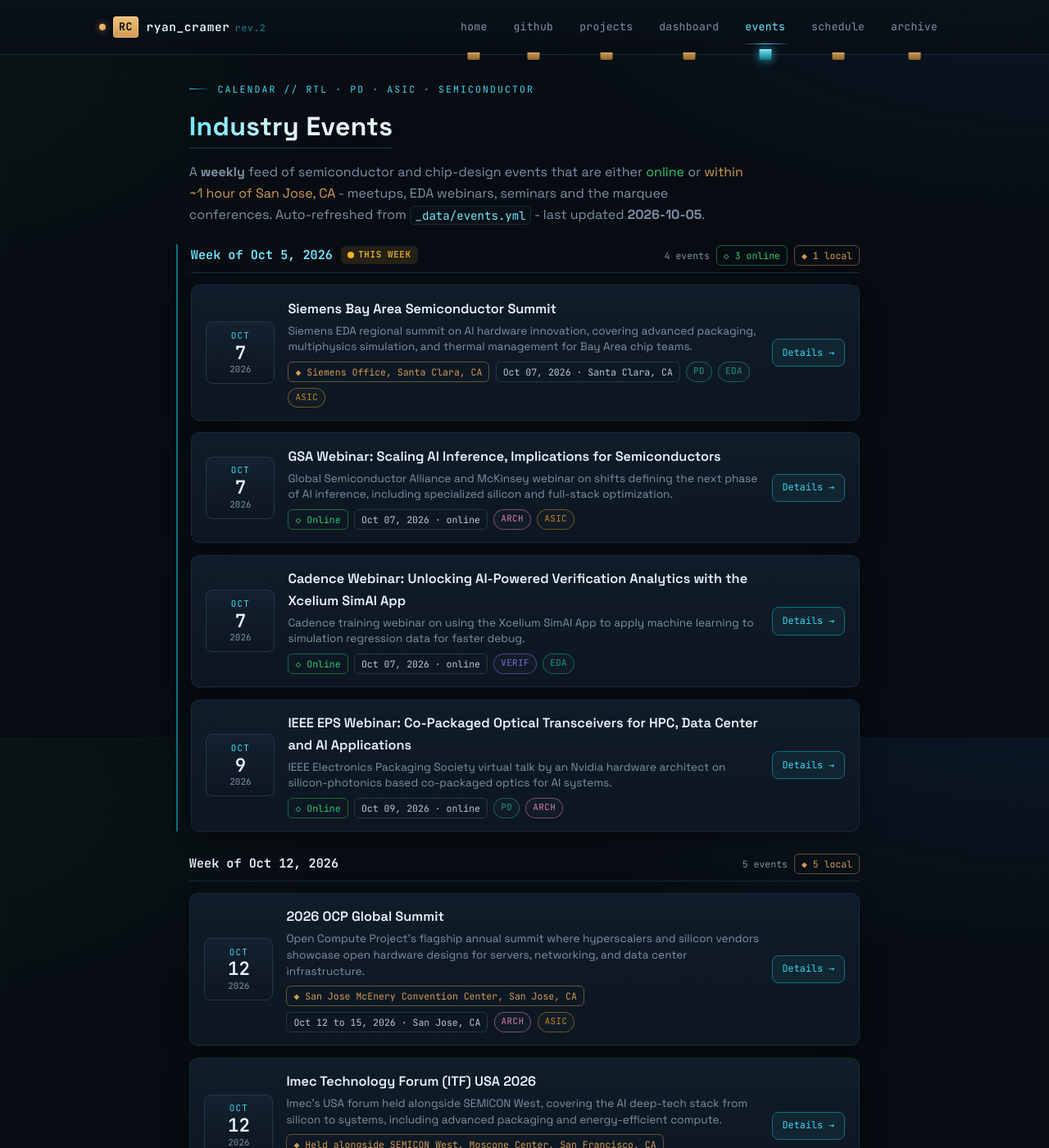
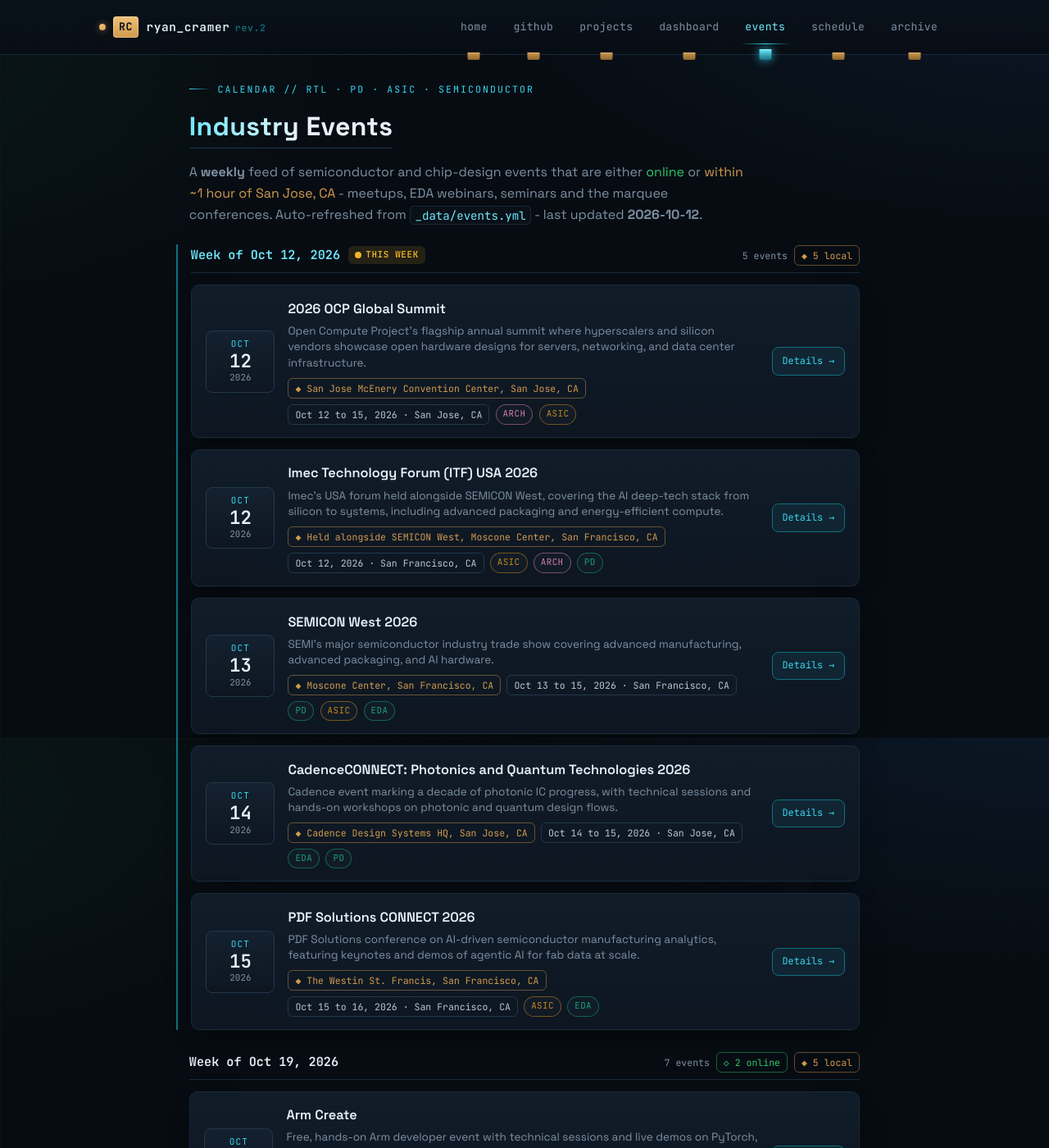
Before and after one commit to ryancramuh/ryancramuh.github.io, a Jekyll site: the page built from events.html, in a window 1280 px wide and 1400 px high. Shown: the whole window at 82% size. Built offline with Jekyll 4.4.1, drawn with Linux system fonts in a browser that asks for light colours; some of the changed text lies outside the part shown.

Commit message:
chore(events): weekly automated refresh

```diff
--- a/_data/events.yml
+++ b/_data/events.yml
@@ -23,65 +23,11 @@
 #   tags [rtl,pd,asic,verif,arch,eda,papers], tentative (optional bool).
 # =============================================================================
 
-refreshed: "2026-10-05"
-this_week: "2026-10-05"
+refreshed: "2026-10-12"
+this_week: "2026-10-12"
 
 events:
-  # --- Week of Oct 05, 2026  (current) ------------
-  - name: Siemens Bay Area Semiconductor Summit
-    date: '2026-10-07'
-    week_of: '2026-10-05'
-    date_display: Oct 07, 2026 · Santa Clara, CA
-    mode: local
-    location: Siemens Office, Santa Clara, CA
-    url: https://resources.sw.siemens.com/en-US/bay-area-semiconductor-summit-ai-hardware-innovation/
-    desc: Siemens EDA regional summit on AI hardware innovation, covering advanced packaging, multiphysics
-      simulation, and thermal management for Bay Area chip teams.
-    tags:
-    - pd
-    - eda
-    - asic
-
-  - name: 'GSA Webinar: Scaling AI Inference, Implications for Semiconductors'
-    date: '2026-10-07'
-    week_of: '2026-10-05'
-    date_display: Oct 07, 2026 · online
-    mode: online
-    location: Online
-    url: https://www.gsaglobal.org/scaling-ai-inference/
-    desc: Global Semiconductor Alliance and McKinsey webinar on shifts defining the next phase of AI inference,
-      including specialized silicon and full-stack optimization.
-    tags:
-    - arch
-    - asic
-
-  - name: 'Cadence Webinar: Unlocking AI-Powered Verification Analytics with the Xcelium SimAI App'
-    date: '2026-10-07'
-    week_of: '2026-10-05'
-    date_display: Oct 07, 2026 · online
-    mode: online
-    location: Online
-    url: https://www.cadence.com/en_US/home/company/events.html
-    desc: Cadence training webinar on using the Xcelium SimAI App to apply machine learning to simulation
-      regression data for faster debug.
-    tags:
-    - verif
-    - eda
-
-  - name: 'IEEE EPS Webinar: Co-Packaged Optical Transceivers for HPC, Data Center and AI Applications'
-    date: '2026-10-09'
-    week_of: '2026-10-05'
-    date_display: Oct 09, 2026 · online
-    mode: online
-    location: Online
-    url: https://events.vtools.ieee.org/m/568144
-    desc: IEEE Electronics Packaging Society virtual talk by an Nvidia hardware architect on silicon-photonics
-      based co-packaged optics for AI systems.
-    tags:
-    - pd
-    - arch
-
-  # --- Week of Oct 12, 2026 ------------
+  # --- Week of Oct 12, 2026  (current) ------------
   - name: 2026 OCP Global Summit
     date: '2026-10-12'
     week_of: '2026-10-12'
@@ -130,8 +76,8 @@ events:
     mode: local
     location: Cadence Design Systems HQ, San Jose, CA
     url: https://www.cadence.com/en_US/home/company/events/industry-events/cadenceconnect--photonics-and-quantum-technologies.html
-    desc: Cadence event marking a decade of photonic IC progress, with technical sessions and hands-on
-      workshops on photonic and quantum design flows.
+    desc: Cadence event marking a decade of photonic IC progress, with technical sessions and hands-on workshops
+      on photonic and quantum design flows.
     tags:
     - eda
     - pd
@@ -150,6 +96,19 @@ events:
     - eda
 
   # --- Week of Oct 19, 2026 ------------
+  - name: Arm Create
+    date: '2026-10-19'
+    week_of: '2026-10-19'
+    date_display: Oct 19, 2026 · San Jose, CA
+    mode: local
+    location: The Tech Interactive, San Jose, CA
+    url: https://developer.arm.com/events
+    desc: Free, hands-on Arm developer event with technical sessions and live demos on PyTorch, ExecuTorch,
+      agentic AI, and edge and physical AI.
+    tags:
+    - arch
+    - asic
+
   - name: PECC Summit 2026 (Optica + APC Photonic-Enabled Cloud Computing Summit)
     date: '2026-10-20'
     week_of: '2026-10-19'
@@ -170,8 +129,8 @@ events:
     mode: local
     location: Cadence Design Systems HQ, San Jose, CA
     url: https://www.cvent.com/c/abstracts/1cfdcbc3-530c-40a6-8780-d47e32e752f1
-    desc: Annual in-depth technical conference on Cadence Jasper formal verification technologies and
-      methodologies for designers and verification engineers.
+    desc: Annual in-depth technical conference on Cadence Jasper formal verification technologies and methodologies
+      for designers and verification engineers.
     tags:
     - verif
     - eda
@@ -222,12 +181,25 @@ events:
     mode: online
     location: Online
     url: https://sscs.ieee.org/events/
-    desc: IEEE Solid-State Circuits Society webinar on storytelling and networking skills, part of the
-      Women in Circuits retreat series.
+    desc: IEEE Solid-State Circuits Society webinar on storytelling and networking skills, part of the Women
+      in Circuits retreat series.
     tags:
     - arch
 
   # --- Week of Oct 26, 2026 ------------
+  - name: 'Aldec Webinar: Practical LLM Techniques for FPGA Functional Verification'
+    date: '2026-10-29'
+    week_of: '2026-10-26'
+    date_display: Oct 29, 2026 · online
+    mode: online
+    location: Online
+    url: https://www.aldec.com/en/company/events
+    desc: Aldec webinar on applying large language model techniques to accelerate FPGA functional verification
+      workflows.
+    tags:
+    - verif
+    - eda
+
   - name: 'Synopsys Webinar: Unveiling IC-star, Full-Flow Autonomy from Digital to Analog'
     date: '2026-10-29'
     week_of: '2026-10-26'
@@ -242,19 +214,6 @@ events:
     - eda
     - pd
 
-  - name: 'Aldec Webinar: Practical LLM Techniques for FPGA Functional Verification'
-    date: '2026-10-29'
-    week_of: '2026-10-26'
-    date_display: Oct 29, 2026 · online
-    mode: online
-    location: Online
-    url: https://www.aldec.com/en/company/events
-    desc: Aldec webinar on applying large language model techniques to accelerate FPGA functional verification
-      workflows.
-    tags:
-    - verif
-    - eda
-
   - name: 'IEEE SSCS Technical Webinar: Integrated Circuits for BMS Applications'
     date: '2026-10-30'
     week_of: '2026-10-26'
@@ -262,8 +221,8 @@ events:
     mode: online
     location: Online
     url: https://sscs.ieee.org/events/
-    desc: IEEE Solid-State Circuits Society technical webinar on integrated circuit design for battery
-      management system applications.
+    desc: IEEE Solid-State Circuits Society technical webinar on integrated circuit design for battery management
+      system applications.
     tags:
     - asic
     - arch
@@ -286,7 +245,7 @@ events:
     week_of: '2026-11-02'
     date_display: Nov 08 to 12, 2026 · San Jose, CA
     mode: local
-    location: San Jose, CA
+    location: San Jose Marriott, San Jose, CA
     url: https://iccad.com/2026
     desc: The premier IEEE/ACM conference on electronic design automation, covering the full spectrum of
       computer-aided design research and innovation.
@@ -307,6 +266,47 @@ events:
       held alongside the Dr. Lisa Su Woman of Innovation Award.
     tags:
     - arch
+
+  - name: 'Siemens EDA Webinar: Turning Shift-Left from Slogan to Reality'
+    date: '2026-11-10'
+    week_of: '2026-11-09'
+    date_display: Nov 10, 2026 · online
+    mode: online
+    location: Online
+    url: https://eda.sw.siemens.com/en-US/ic/catapult-high-level-synthesis/events/
+    desc: Siemens EDA webinar on how SystemC models built with the open-source Matchlib library and synthesized
+      with Catapult HLS close the gap between early design needs and late-arriving RTL.
+    tags:
+    - rtl
+    - eda
+
+  # --- Week of Nov 16, 2026 ------------
+  - name: 2026 SIA Awards Dinner
+    date: '2026-11-19'
+    week_of: '2026-11-16'
+    date_display: Nov 19, 2026 · San Jose, CA
+    mode: local
+    location: Signia by Hilton San Jose, San Jose, CA
+    url: https://www.semiconductors.org/events/2026-sia-awards-dinner/
+    desc: Semiconductor Industry Association's annual awards dinner recognizing leadership and innovation
+      across the US chip industry.
+    tags:
+    - asic
+    - arch
+
+  - name: 'Siemens EDA Logic Verification Seminar: Questa Lint for Early RTL Quality'
+    date: '2026-11-19'
+    week_of: '2026-11-16'
+    date_display: Nov 19, 2026 · online
+    mode: online
+    location: Online
+    url: https://www.siemens.com/en-us/events/eda/
+    desc: Siemens EDA seminar on the Questa Series and HDL Designer Series, introducing Questa Lint features
+      and demonstrations for catching RTL quality issues early.
+    tags:
+    - rtl
+    - verif
+    - eda
 
   # --- Week of Feb 08, 2027 ------------
   - name: ISSCC 2027
@@ -330,8 +330,8 @@ events:
     mode: local
     location: Hyatt Regency Embarcadero, San Francisco, CA
     url: https://riscvnasummit.com/2027
-    desc: RISC-V International's flagship North America event covering the open ISA ecosystem from IP
-      cores to silicon and software.
+    desc: RISC-V International's flagship North America event covering the open ISA ecosystem from IP cores
+      to silicon and software.
     tags:
     - arch
     - rtl
@@ -345,8 +345,8 @@ events:
     mode: local
     location: Hyatt Regency Santa Clara, Santa Clara, CA
     url: https://dvcon.org/
-    desc: The premier conference on languages, tools, and methodologies for RTL design and functional
-      verification of chips and electronic systems.
+    desc: The premier conference on languages, tools, and methodologies for RTL design and functional verification
+      of chips and electronic systems.
     tags:
     - rtl
     - verif
```
